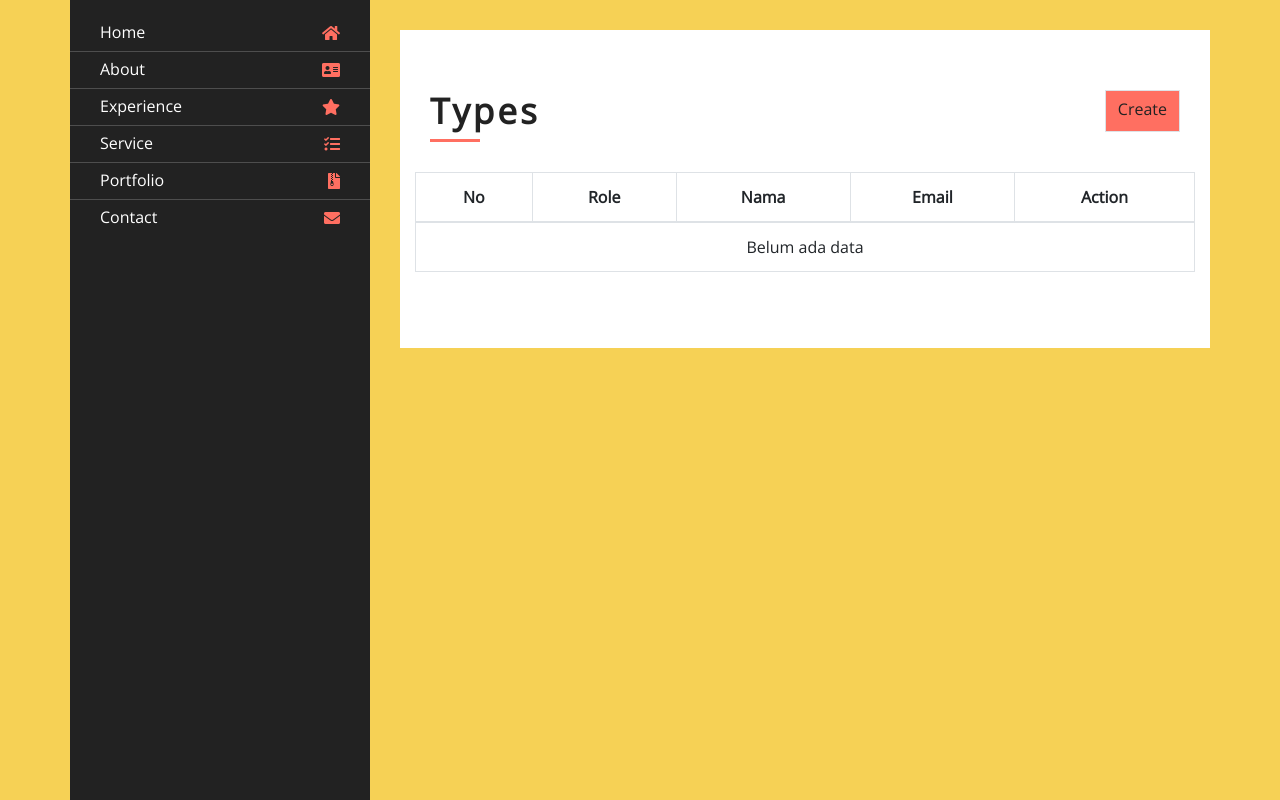
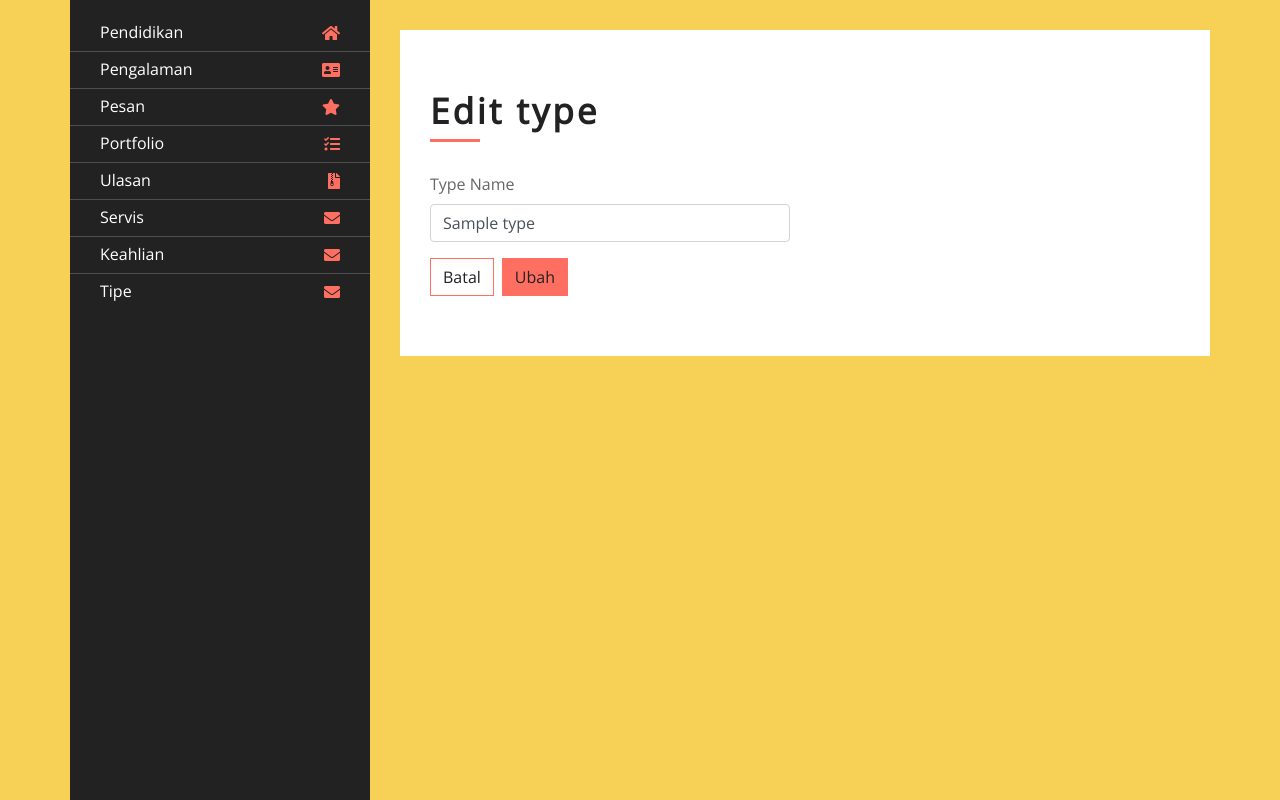
Before and after one commit to tiedsandi/portofolio-php, a PHP site: page /admin/index.php?page=add-edit_type&id=1 in a window 1280 px wide. Run offline with PHP 8.4, Linux system fonts and the light colour scheme; tables that the repository leaves empty hold one stand-in row (values such as "Sample post"); data that the repository does not hold is empty; some libraries are stand-ins or nearby versions.

Commit message:
perbaiki tulisan, tambah tipe, tambah admin

```diff
--- /dev/null
+++ b/admin/content/add-edit_type.php
@@ -0,0 +1,80 @@
+<?php
+  if(isset($_POST['tambah'])){
+    $type_name = $_POST['type_name'];
+
+    // cek if null datanya
+    if (empty($type_name)) {
+        header("Location: ?page=add-edit_type&status=gagal");
+        exit();
+    }
+
+    $insert = mysqli_query($conn, "INSERT INTO types
+            (type_name)
+            VALUES ('$type_name')");
+
+    if ($insert) {
+        header("Location: ?page=type&status=tambah");
+    } else {
+        header("Location: ?page=add-edit_type&status=gagal");
+    }
+  }
+
+  if (isset($_GET['id'])) {
+    $id = $_GET['id'];
+    $query = mysqli_query($conn, "SELECT * FROM types WHERE id = $id");
+    $row = mysqli_fetch_assoc($query);
+  }
+
+  if(isset($_POST['edit'])){
+    $type_name = $_POST['type_name'];
+
+    // cek if null datanya
+    if (empty($type_name) ) {
+        $idEdit = $_GET['id'] ?? $_POST['id'] ?? 0;
+        header("Location: ?page=add-edit_type&status=gagal&id=$idEdit");
+        exit();
+    }
+
+    $update = mysqli_query($conn, "UPDATE types
+            SET type_name = '$type_name'
+            WHERE id = $id");
+
+    if ($update) {
+        header("Location: ?page=type&status=edit");
+    } else {
+        header("Location: ?page=add-edit_type&status=gagal");
+    }
+}
+?>
+
+<div class="about">
+  <div class="content-inner">
+    <div class="content-header d-flex justify-content-between">
+        <h2><?= isset($_GET['id'])? 'Edit':'Add' ?> type</h2>
+    </div>
+    <?php if (isset($_GET['status']) && $_GET['status'] == "gagal") { ?>
+        <div class="alert alert-danger" role="alert">
+            Anda belum mengisi semua field
+        </div>
+    <?php } ?>
+    <form action="" method="POST">
+      <div class="row align-items-center">
+          <div class="form-group col-md-6">
+            <label for="type_name">Type Name</label>
+            <input type="text" class="form-control"
+                name="type_name"
+                value="<?php echo isset($_GET['id']) ? $row['type_name'] : '' ?>"
+                >
+          </div>
+      </div>
+      <div class="d-flex">
+          <a href="?page=type" style="background-color:white; border: 1px solid #FF6F61" class="btn  mr-2">Batal</a>
+          <?php if(isset($_GET['id'])) :?>
+              <button type="submit" class="btn " name="edit">Ubah</button>
+          <?php else :?>
+              <button type="submit" class="btn " name="tambah">Tambah</button>
+          <?php endif; ?>
+        </div>
+    </form>
+  </div>
+</div>
--- a/admin/content/types.php
+++ /dev/null
@@ -1,50 +0,0 @@
-<div class="about">
-  <div class="content-inner">
-    <div class="content-header d-flex justify-content-between">
-        <h2>Types</h2>
-        <a href="?page=add-edit_types" class="btn btn-primary border">Create</a>
-    </div>
-    <div class="row align-items-center">
-    <table class="table table-bordered text-center">
-      <thead>
-          <tr>
-              <th>No</th>
-              <th>Role</th>
-              <th>Nama</th>
-              <th>Email</th>
-              <th>Action</th>
-          </tr>
-      </thead>
-      <tbody>
-          <?php
-          $no = 1;
-          foreach ($rows as $row) {
-          ?>
-
-              <tr>
-                  <td><?php echo $no++ ?></td>
-                  <td><?php echo $row['level_name'] ?></td>
-                  <td><?php echo $row['name'] ?></td>
-                  <td><?php echo $row['email'] ?></td>
-
-
-                  <td>
-                      <a class="btn btn-success btn-sm" href="add_edit_user.php?idEdit=<?php echo $row['id'] ?>">Edit</a>
-                      <a class="btn btn-danger btn-sm" onclick="return confirm('Yakin ingin delete ?')" href="page_user.php?delete=<?php echo $row['id'] ?>">Delete</a>
-                  </td>
-              </tr>
-
-          <?php
-          }
-          ?>
-          <!-- cek jika data kosong -->
-          <?php if (empty($rows)) : ?>
-              <tr>
-                  <td colspan="6">Belum ada data</td>
-              </tr>
-          <?php endif ?>
-      </tbody>
-    </table>
-    </div>
-  </div>
-</div>
--- a/admin/inc/koneksi.php
+++ b/admin/inc/koneksi.php
@@ -2,6 +2,6 @@
 $host = "localhost";
 $user = "root";
 $pass = "";
-$db = "angkatan1_porto_folio";
+$db = "portofolio_db";
 
 $conn = mysqli_connect($host, $user, $pass, $db);
--- a/admin/inc/sidebar.php
+++ b/admin/inc/sidebar.php
@@ -1,30 +1,54 @@
 <div class="sidebar">
     <div class="sidebar-content">
         <nav class="navbar navbar-expand-md bg-dark navbar-dark">
-            <a href="#" class="navbar-brand">Navigation</a>
+            <a href="#" class="navbar-brand">Admin</a>
             <button type="button" class="navbar-toggler" data-toggle="collapse" data-target="#navbarCollapse">
                 <span class="navbar-toggler-icon"></span>
             </button>
             <div class="collapse navbar-collapse" id="navbarCollapse">
                 <ul class="nav navbar-nav">
+                    <?php $currentPage = isset($_GET['page']) ? $_GET['page'] : 'education'; ?>
                     <li class="nav-item">
-                        <a class="nav-link" href="?page=home">Home<i class="fa fa-home"></i></a>
+                        <a class="nav-link <?= $currentPage === 'education' ? 'aktif' : '' ?>" href="?page=education">
+                            Pendidikan <i class="fa fa-home"></i>
+                        </a>
                     </li>
                     <li class="nav-item">
-                        <a class="nav-link" href="?page=about">About<i class="fa fa-address-card"></i></a>
+                        <a class="nav-link <?= $currentPage === 'experience' ? 'aktif' : '' ?>" href="?page=experience">
+                            Pengalaman <i class="fa fa-address-card"></i>
+                        </a>
                     </li>
                     <li class="nav-item">
-                        <a class="nav-link" href="?page=experience">Experience<i class="fa fa-star"></i></a>
+                        <a class="nav-link <?= $currentPage === 'message' ? 'aktif' : '' ?>" href="?page=message">
+                            Pesan <i class="fa fa-star"></i>
+                        </a>
                     </li>
                     <li class="nav-item">
-                        <a class="nav-link" href="?page=skills">Service<i class="fa fa-tasks"></i></a>
+                        <a class="nav-link <?= $currentPage === 'project' ? 'aktif' : '' ?>" href="?page=project">
+                            Portfolio <i class="fa fa-tasks"></i>
+                        </a>
                     </li>
                     <li class="nav-item">
-                        <a class="nav-link" href="?page=portfolio">Portfolio<i class="fa fa-file-archive"></i></a>
+                        <a class="nav-link <?= $currentPage === 'review' ? 'aktif' : '' ?>" href="?page=review">
+                            Ulasan <i class="fa fa-file-archive"></i>
+                        </a>
                     </li>
                     <li class="nav-item">
-                        <a class="nav-link" href="?page=contact">Contact<i class="fa fa-envelope"></i></a>
+                        <a class="nav-link <?= $currentPage === 'service' ? 'aktif' : '' ?>" href="?page=service">
+                            Servis <i class="fa fa-envelope"></i>
+                        </a>
                     </li>
+                    <li class="nav-item">
+                        <a class="nav-link <?= $currentPage === 'skill' ? 'aktif' : '' ?>" href="?page=skill">
+                            Keahlian <i class="fa fa-envelope"></i>
+                        </a>
+                    </li>
+                    <li class="nav-item">
+                        <a class="nav-link <?= $currentPage === 'type' ? 'aktif' : '' ?>" href="?page=type">
+                            Tipe <i class="fa fa-envelope"></i>
+                        </a>
+                    </li>
+
                 </ul>
             </div>
         </nav>
--- a/admin/index.php
+++ b/admin/index.php
@@ -1,3 +1,8 @@
+<?php
+session_start();
+include 'inc/koneksi.php';
+?>
+
 <!DOCTYPE html>
 <html lang="en">
 
@@ -23,6 +28,12 @@
 
     <!-- Template Stylesheet -->
     <link href="../css/style.css" rel="stylesheet">
+
+    <style>
+        .navbar-expand-md .navbar-nav .nav-link.aktif {
+            color: #ff6f61;
+        }
+    </style>
 </head>
 
 <body data-spy="scroll" data-target=".navbar" data-offset="51">
@@ -33,7 +44,7 @@
             if(isset($_GET['page']) && file_exists('content/'. $_GET['page'] .'.php')) {
                 include 'content/'. $_GET['page'] .'.php';
             }else {
-                include 'content/types.php';
+                include 'content/type.php';
             }
         ?>
         </div>
--- a/css/style.css
+++ b/css/style.css
@@ -62,36 +61,35 @@ a:focus {
 
 .navbar-expand-md .navbar-nav .nav-item {
   width: 100%;
-    border-top: 1px solid rgba(255, 255, 255, .2);
+  border-top: 1px solid rgba(255, 255, 255, 0.2);
 }
 
-.navbar-expand-md .navbar-nav .nav-item:first-child{
+.navbar-expand-md .navbar-nav .nav-item:first-child {
   border-top: none;
 }
 
 .navbar-expand-md .navbar-nav .nav-link {
   color: #ffffff;
   padding: 5px 15px 7px 15px;
-    transition: all .3s;
+  transition: all 0.3s;
 }
 
 .navbar-expand-md .navbar-nav .nav-link i {
-    color: #FF6F61;
+  color: #ff6f61;
   float: right;
   padding-top: 5px;
-    transition: all .3s;
+  transition: all 0.3s;
 }
 
 .navbar-expand-md .navbar-nav .nav-link:hover,
 .navbar-expand-md .navbar-nav .nav-link.active {
-    color: #FF6F61;
+  color: #ff6f61;
 }
 
 .navbar-expand-md .navbar-nav .nav-link:hover i,
-.navbar-expand-md .navbar-nav .nav-link.active i{
+.navbar-expand-md .navbar-nav .nav-link.active i {
   color: #ffffff;
 }
-
 
 .wrapper .sidebar,
 .wrapper .content {
@@ -443,12 +444,12 @@ a:focus {
 .about .btn {
   border-radius: 0;
   color: #222222;
-    background: #FF6F61;
-    transition: all .3s;
+  background: #ff6f61;
+  transition: all 0.3s;
 }
 
 .about .btn:hover {
-    color: #FF6F61;
+  color: #ff6f61;
   background: #222222;
 }
 
--- a/js/main.js
+++ b/js/main.js
@@ -1,14 +1,18 @@
 (function ($) {
-    "use strict";
+  'use strict';
 
   // Smooth scrolling on the navbar links
-    $(".navbar-nav a").on('click', function (event) {
-        if (this.hash !== "") {
+  $('.navbar-nav a').on('click', function (event) {
+    if (this.hash !== '') {
       event.preventDefault();
 
-            $('html, body').animate({
-                scrollTop: $(this.hash).offset().top - 30
-            }, 1500, 'easeInOutExpo');
+      $('html, body').animate(
+        {
+          scrollTop: $(this.hash).offset().top - 30,
+        },
+        1500,
+        'easeInOutExpo'
+      );
 
       if ($(this).parents('.navbar-nav').length) {
         $('.navbar-nav .active').removeClass('active');
@@ -16,7 +20,6 @@
       }
     }
   });
-
 
   // Typed Initiate
   if ($('.header h2').length == 1) {
@@ -26,32 +29,32 @@
       typeSpeed: 100,
       backSpeed: 20,
       smartBackspace: false,
-            loop: true
+      loop: true,
     });
   }
 
-
   // Skills
-    $('.skills').waypoint(function () {
+  $('.skills').waypoint(
+    function () {
       $('.progress .progress-bar').each(function () {
-            $(this).css("width", $(this).attr("aria-valuenow") + '%');
+        $(this).css('width', $(this).attr('aria-valuenow') + '%');
       });
-    }, {offset: '80%'});
-
+    },
+    { offset: '80%' }
+  );
 
   // Porfolio isotope and filter
   var portfolioIsotope = $('.portfolio-container').isotope({
     itemSelector: '.portfolio-item',
-        layoutMode: 'fitRows'
+    layoutMode: 'fitRows',
   });
 
   $('#portfolio-flters li').on('click', function () {
-        $("#portfolio-flters li").removeClass('filter-active');
+    $('#portfolio-flters li').removeClass('filter-active');
     $(this).addClass('filter-active');
 
-        portfolioIsotope.isotope({filter: $(this).data('filter')});
+    portfolioIsotope.isotope({ filter: $(this).data('filter') });
   });
-
 
   // Review slider
   $('.review-slider').slick({
@@ -59,9 +62,8 @@
     dots: false,
     infinite: true,
     slidesToShow: 1,
-        slidesToScroll: 1
+    slidesToScroll: 1,
   });
-
 
   // Back to top button
   $(window).scroll(function () {
@@ -72,7 +74,7 @@
     }
   });
   $('.back-to-top').click(function () {
-        $('html, body').animate({scrollTop: 0}, 1500, 'easeInOutExpo');
+    $('html, body').animate({ scrollTop: 0 }, 1500, 'easeInOutExpo');
     return false;
   });
 })(jQuery);
```
Also changed, not shown: other parts of css/style.css (+83 -88 lines), admin/content/add-edit_types.php (deleted, +0 -60 lines), admin/content/educations.php (deleted, +0 -10 lines), admin/content/experiences.php (deleted, +0 -10 lines), admin/content/messages.php (deleted, +0 -10 lines), admin/content/projects.php (deleted, +0 -10 lines), admin/content/reviews.php (deleted, +0 -10 lines), admin/content/services.php (deleted, +0 -10 lines), admin/content/type.php (added, +76 -0 lines), index.php (+12 -12 lines), admin/content/skill.php (renamed from admin/content/skills.php). Lines whose indentation alone changed are shown as unchanged.
